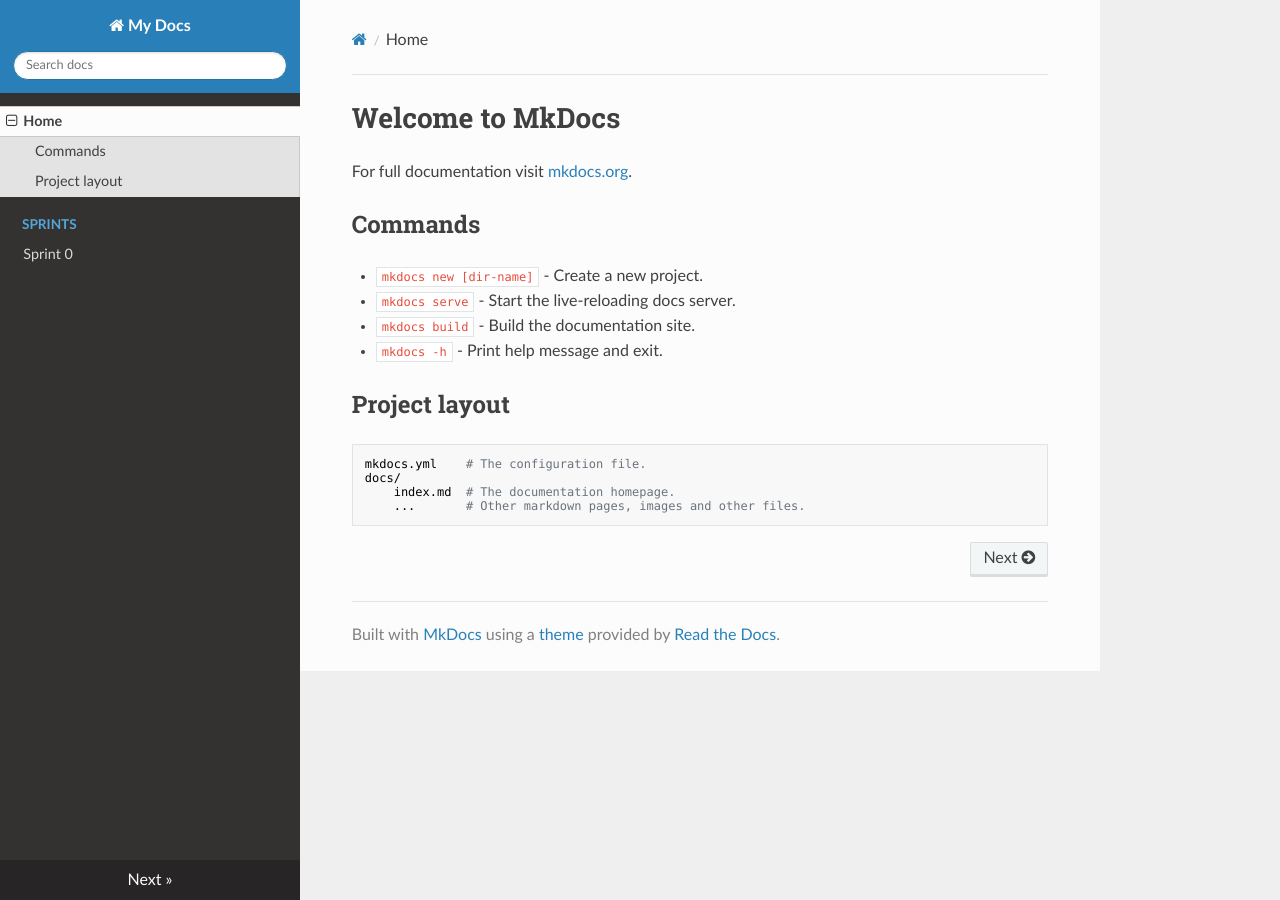
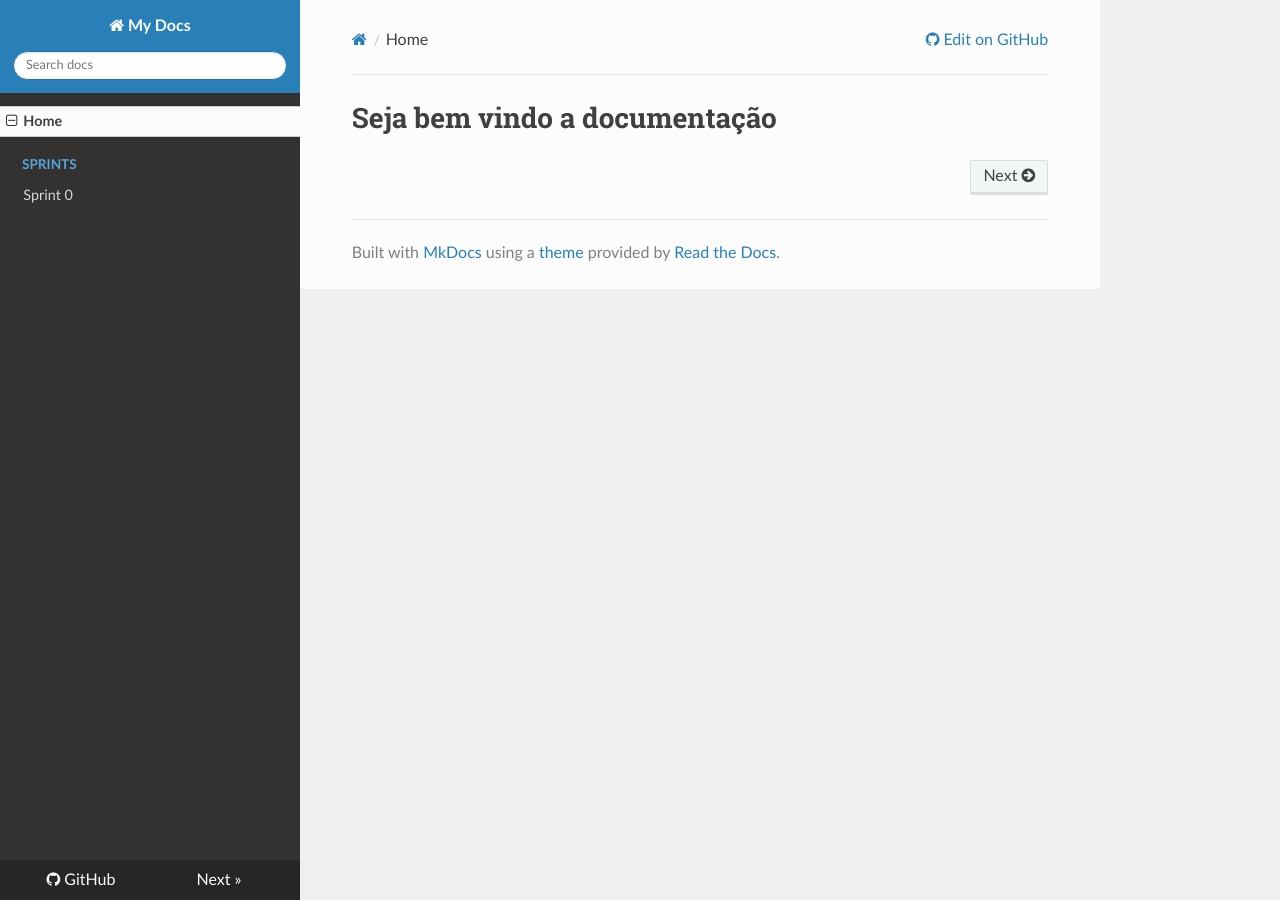
Before and after one commit to BrunoBReis/test-docs, an MkDocs documentation site: the page built from docs/index.md, in a window 1280 px wide. Built offline with MkDocs 1.6.1, drawn with Linux system fonts in a browser that asks for light colours; nearby versions of some CDN libraries.

Commit message:
tentando corrigir um erro

```diff
--- a/docs/index.md
+++ b/docs/index.md
@@ -1,17 +1 @@
-# Welcome to MkDocs
-
-For full documentation visit [mkdocs.org](https://www.mkdocs.org).
-
-## Commands
-
-* `mkdocs new [dir-name]` - Create a new project.
-* `mkdocs serve` - Start the live-reloading docs server.
-* `mkdocs build` - Build the documentation site.
-* `mkdocs -h` - Print help message and exit.
-
-## Project layout
-
-    mkdocs.yml    # The configuration file.
-    docs/
-        index.md  # The documentation homepage.
-        ...       # Other markdown pages, images and other files.
+# Seja bem vindo a documentação
--- a/mkdocs.yml
+++ b/mkdocs.yml
@@ -1,4 +1,5 @@
 site_name: My Docs
+repo_url: https://github.com/BrunoBReis/test-docs
 
 
 nav:
```
